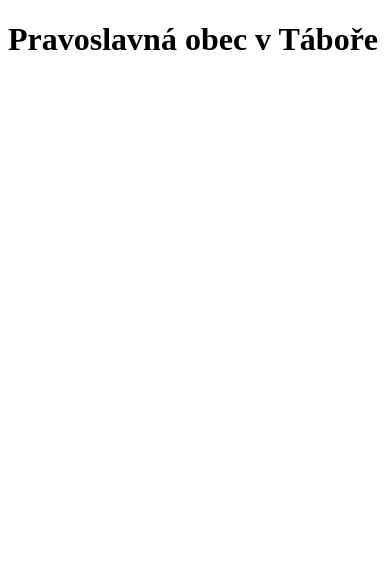
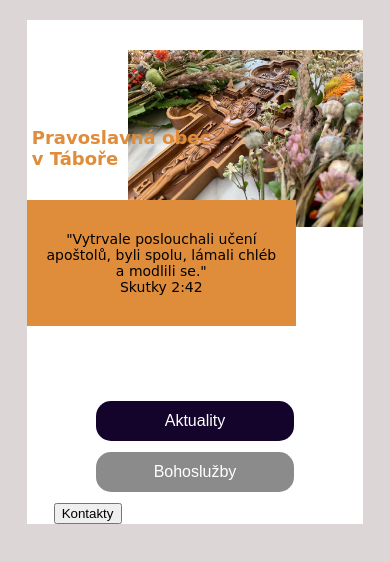
Before and after one commit to Gedzitka/Zaverecny_projekt, a plain HTML site: page index.html in a window 390 px wide. Drawn offline with Linux system fonts and the light colour scheme; a web font is replaced by a local one.

Commit message:
titel mobil

```diff
--- a/index.html
+++ b/index.html
@@ -4,11 +4,31 @@
     <meta charset="UTF-8">
     <meta http-equiv="X-UA-Compatible" content="IE=edge">
     <meta name="viewport" content="width=device-width, initial-scale=1.0">
+    <link href="https://fonts.googleapis.com/css2?family=Open+Sans&family=Quintessential&display=swap"
+    rel="stylesheet">
     <link rel="stylesheet" href="style.css">
     <title>Document</title>
 </head>
 <body>
-    <h1>Pravoslavná obec v Táboře</h1>
+    <div class="conteiner">
+ <header>
+
+    <img class="header_img" src="img/header.jpg" alt="kříž">
+    <h1 class="header_h1">Pravoslavná obec <br> v Táboře</h1>
+    <div class="header_box">
+        <p class="header__citat">"Vytrvale poslouchali učení apoštolů,
+            byli spolu, lámali chléb a modlili se."<br>Skutky 2:42</p>
+    </div>
+</header>
+<div class="buttons">
+    <button class="buttons_aktuality">Aktuality</button>
+    <button class="buttons_bohosluzby">Bohoslužby</button>
+    <button class="buttons_kontakty">Kontakty</button>
+    </div>
+    </div>
+
+
+
  <script src="script.js"></script>
 </body>
 </html>
--- a/style.css
+++ b/style.css
@@ -0,0 +1,95 @@
+
+html { box-sizing: border-box; }
+*, ::after, ::before { box-sizing: inherit; }
+body {
+    background-color: rgb(221, 214, 214);
+    font-family: 'Open Sans', sans-serif;
+font-family: 'Quintessential', cursive;
+}
+
+.conteiner{
+    width: 90%;
+    height: auto;
+    margin:20px auto;
+    background-color: white;
+   position: relative;
+
+
+
+
+}
+
+
+.header_h1{
+    margin-left: 5px;
+    font-family:'Quintessential', cursive;
+    color: #df8c3b;
+    font-size: 18px;
+    position: absolute;
+    top:95px;
+
+
+}
+.header_img{
+    margin-top: 30px;
+    max-width: 70%;
+    width: 70%;
+    height: auto;
+    left:30%;
+    position: relative;
+
+}
+.header_box{
+    margin-bottom: 50px;
+    height: auto;
+    width: 80%;
+    background-color: #df8c3b;
+    font-family: 'Quintessential', cursive;
+    font-size: 14px;
+    text-align: center;
+    padding: 5%;
+    position: absolute;
+
+    top:180px
+
+}
+.buttons{
+
+    display: block;
+    max-width: 84%;
+    margin: 170px auto;
+    margin-bottom: 0;
+    position: relative;
+
+
+}
+
+.buttons_aktuality{
+    display: block;
+    width: 70%;
+    margin: 11px auto;
+    height: auto;
+
+    font-size: 16px;
+    font-family: 'Montserrat',sans-serif;
+    background-color:#14042c;
+    padding: 11px 30px;
+    text-align: center;
+    border: none;
+    border-radius: 15px;
+    color: white;
+
+}
+.buttons_bohosluzby {
+    display: block;
+    margin: 11px auto;
+    width: 70%;
+    height: auto;
+    font-size: 16px;
+    font-family: 'Montserrat',sans-serif;
+    background-color:#8B8B8B;
+    padding: 11px 30px;
+    border: none;
+    border-radius: 15px;
+    color: white;
+    }
```
Also changed, not shown: img/header.jpg (added).
